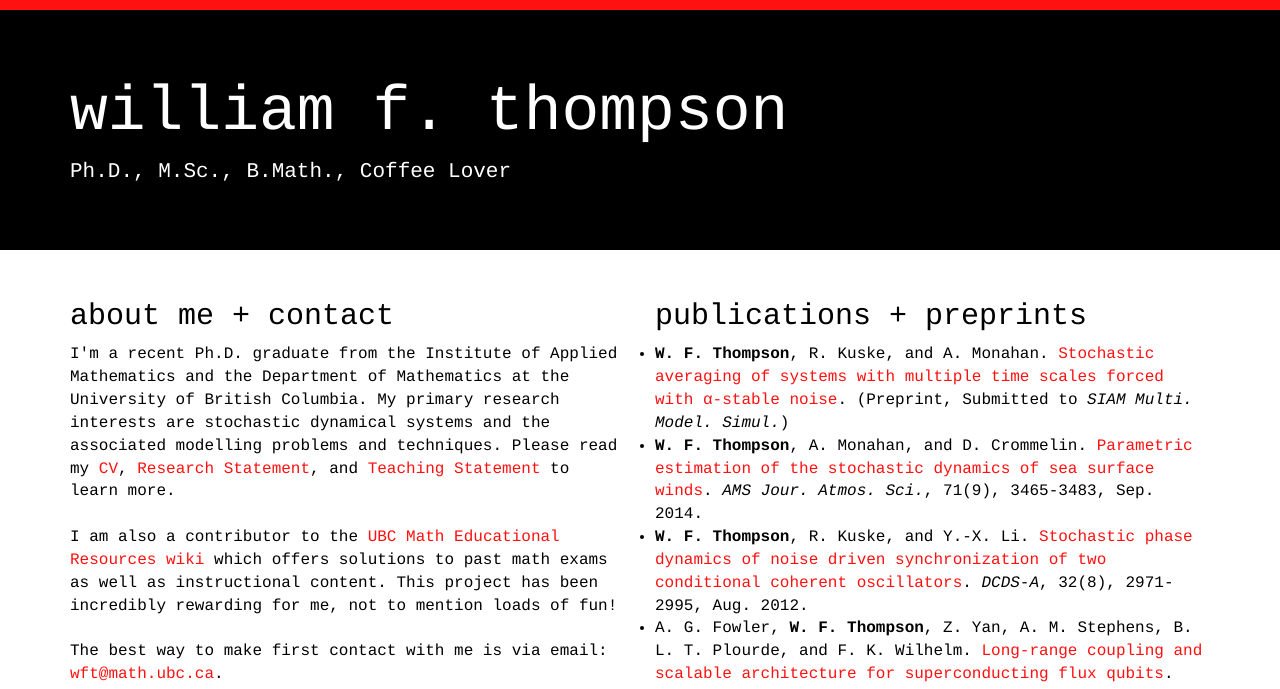
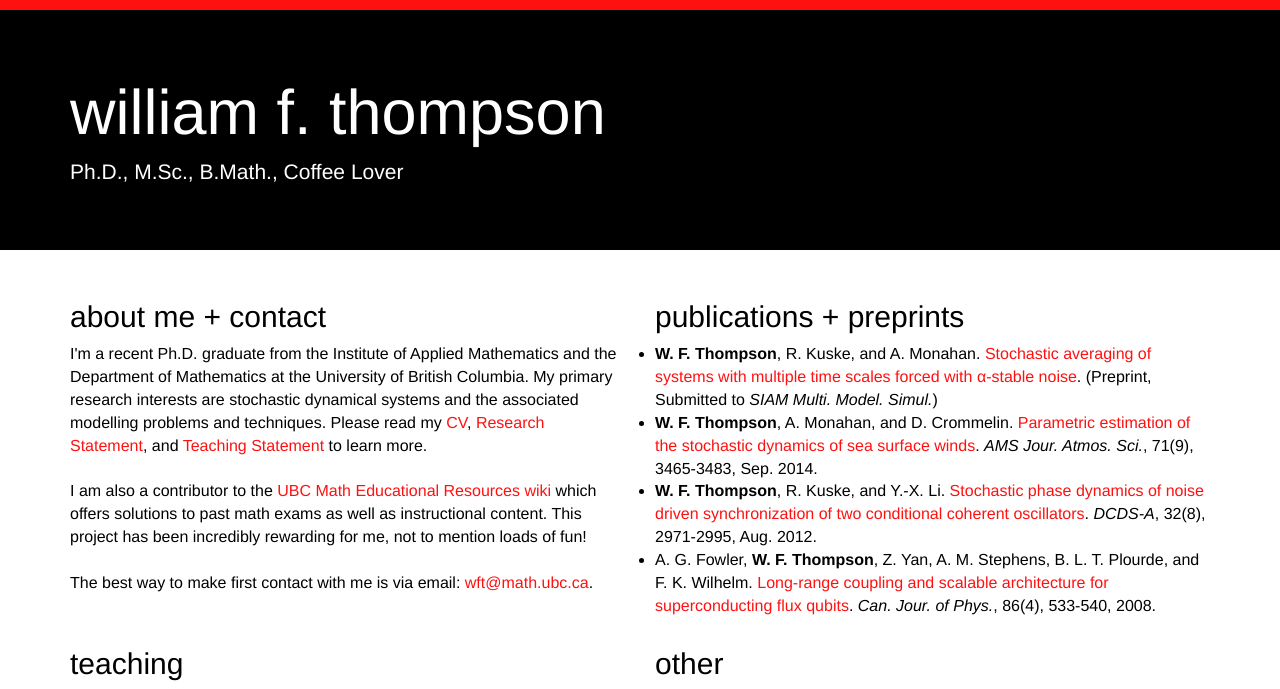
Before and after one commit to WillThompson/WillThompson.github.io, a PHP site: page / in a window 1280 px wide. Shown: the top 689 px of the page. Run offline with PHP 8.4, Linux system fonts and the light colour scheme.

Commit message:
Minor change of standard font, again.

```diff
--- a/bootstrap/jumbotron.css
+++ b/bootstrap/jumbotron.css
@@ -4,7 +4,6 @@ body {
   padding-bottom: 20px;
   background-color: #FFFFFF;
   color: #000000;
-  font-family: Courier;
   font-size: 12pt;
 }
 
```
